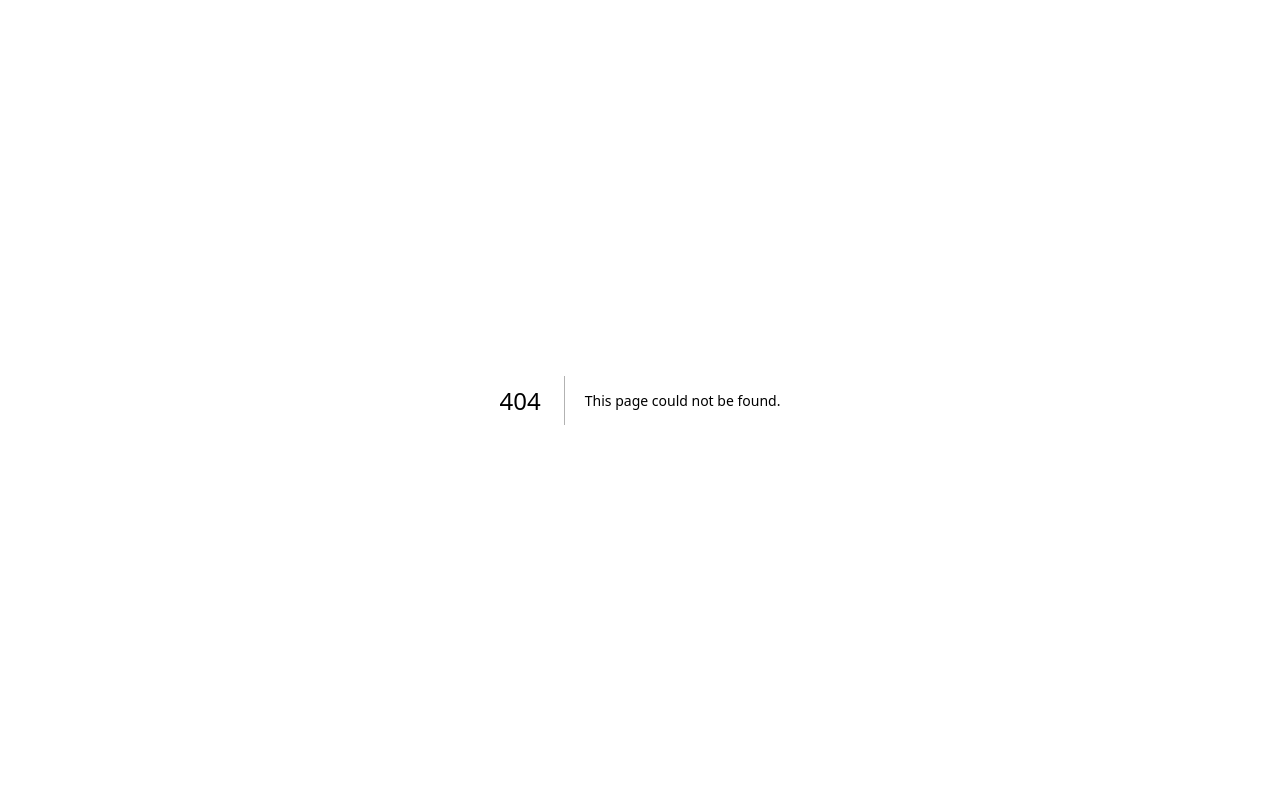
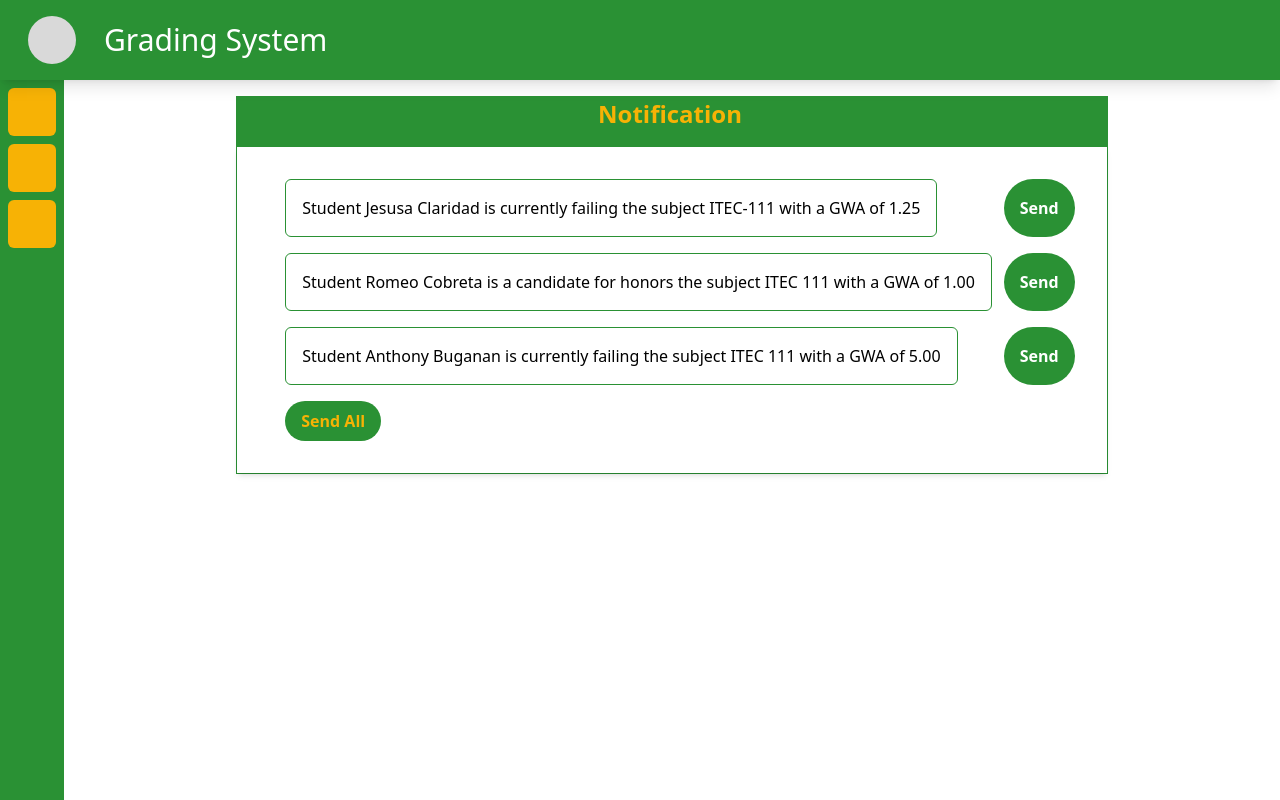
Before and after one commit to JustineLicu/grading-system-react, a Next.js app: page /notificationMod in a window 1280 px wide. Before the commit this address had no page. Built offline with nearby package versions, Linux system fonts and the light colour scheme.

Commit message:
Notification Module

```diff
--- a/package.json
+++ b/package.json
@@ -10,6 +10,7 @@
     "lint": "next lint"
   },
   "dependencies": {
+    "lucide": "^0.294.0",
     "next": "14.0.3",
     "react": "^18.2.0",
     "react-dom": "^18.2.0"
--- a/src/components/nav-bar.jsx
+++ b/src/components/nav-bar.jsx
@@ -1,4 +1,3 @@
-import Image from 'next/image';
 import Link from 'next/link';
 
 export default function NavBar() {
@@ -18,17 +17,10 @@ export default function NavBar() {
                 id="title"
                 className="ms-2 text-lg font-medium sm:text-xl md:text-2xl lg:text-3xl"
               >
-                Account Management
+                Grading System
               </div>
             </div>
           </div>
-          <Image
-            src="/notification_icon.svg"
-            className="h-10 text-black md:h-12"
-            alt="Notification Bell"
-            height={100}
-            width={100}
-          />
         </div>
       </nav>
     </>
--- /dev/null
+++ b/src/pages/notificationMod.jsx
@@ -0,0 +1,56 @@
+import NavBar from '@/components/nav-bar';
+import SideBarMenu from '@/components/side-bar';
+export default function notificationMod() {
+  return (
+    <>
+      <NavBar />
+      <main className="flex">
+        <SideBarMenu />
+        <div class="max-w-container mx-auto p-4">
+          <div class="border border-green">
+            <div class="flex items-center justify-center border border-green bg-green">
+              <h2 class="mb-4 mr-1 text-2xl font-bold text-yellow">Notification</h2>
+            </div>
+            <div class=" border-green p-8 shadow-md">
+              {/* notification card */}
+              <div class="mb-4 flex justify-between">
+                <div class="ml-4 rounded-md border border-green p-4">
+                  <p>
+                    Student Jesusa Claridad is currently failing the subject ITEC-111 with a GWA of
+                    1.25
+                  </p>
+                </div>
+                <button class="ml-3 rounded-full bg-green p-4 font-bold text-white">Send</button>
+              </div>
+
+              {/* notification card */}
+              <div class="mb-4 flex justify-between">
+                <div class="ml-4 rounded-md border border-green p-4">
+                  <p>
+                    Student Romeo Cobreta is a candidate for honors the subject ITEC 111 with a GWA
+                    of 1.00
+                  </p>
+                </div>
+                <button class="ml-3 rounded-full bg-green p-4 font-bold text-white">Send</button>
+              </div>
+
+              {/* notification card */}
+              <div class="mb-4 flex justify-between">
+                <div class="ml-4 rounded-md border border-green p-4">
+                  <p>
+                    Student Anthony Buganan is currently failing the subject ITEC 111 with a GWA of
+                    5.00
+                  </p>
+                </div>
+                <button class="ml-3 rounded-full bg-green p-4 font-bold text-white">Send</button>
+              </div>
+              <button class="ml-4 self-end rounded-full bg-green px-4 py-2 font-bold text-yellow">
+                Send All
+              </button>
+            </div>
+          </div>
+        </div>
+      </main>
+    </>
+  );
+}
```
Also changed, not shown: 1 other file (tests, documents, lock files or other folders).
